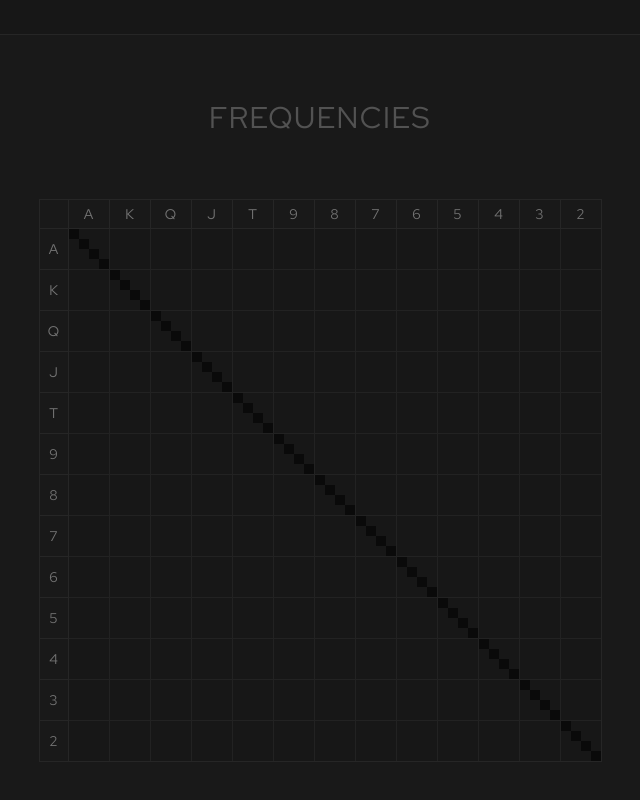
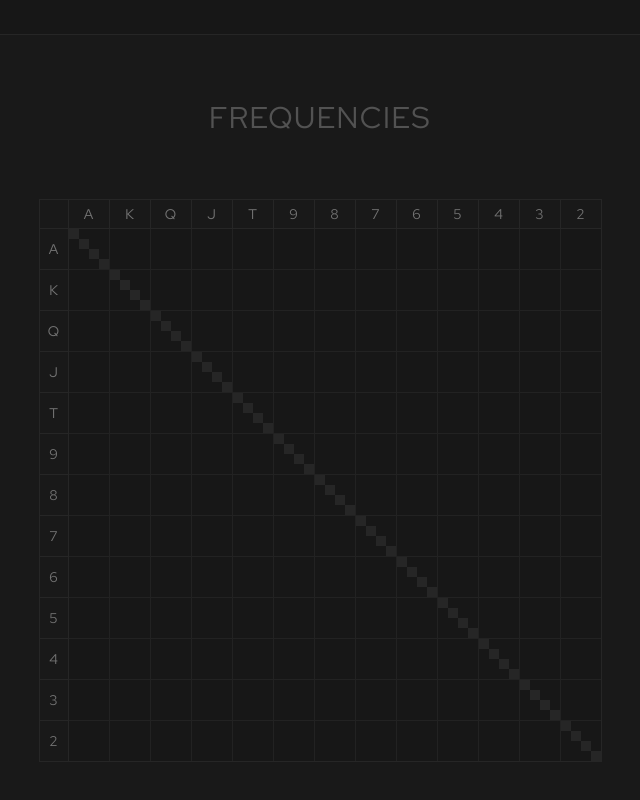
Before and after one commit to AlonLandmann/solver-client, a Next.js app: page / in a window 1280 px wide. Shown: the part 1251-2051 px from the top of the page, without its empty margins (320-960 px from the left). Built offline with nearby package versions, Linux system fonts and the light colour scheme; a web font is replaced by a local one.

Commit message:
add cell selection mechanisms

```diff
--- a/components/frequencies/FrequencyMatrix.js
+++ b/components/frequencies/FrequencyMatrix.js
@@ -1,7 +1,9 @@
 import useWindowWidth from "@/hooks/useWindowWidth";
-import { comboIndices, deckIndices, suits, values } from "@/lib/cards";
+import { comboIndices, combos, deckIndices, sameComboValues, suits, values } from "@/lib/cards";
+import { useState } from "react";
 
 export default function FrequencyMatrix({ spot, frequencies, setFrequencies }) {
+    const [selected, setSelected] = useState([]);
     const windowWidth = useWindowWidth();
     const headerWidth = 30;
     const cellWidth = Math.max(4, Math.min(10, Math.floor(((windowWidth - 80) - headerWidth - 13) / 52)));
@@ -23,12 +25,52 @@
 
         const combo = deckIndices[card1] < deckIndices[card2] ? card1 + card2 : card2 + card1;
         const index = comboIndices[combo];
+        const isSelected = selected.includes(combo);
 
         if (frequencies[index] === 0) {
-            return "bg-neutral-900";
+            return `bg-neutral-900 ${isSelected ? "border-t border-[#ff000044]" : "border-none"}`;
         }
 
-        return "bg-neutral-950";
+        return `bg-neutral-950 ${isSelected ? "border-t border-[#ff000044]" : "border-none"}`;
+    }
+
+    function handleSelect(e, v1, v2, s1, s2) {
+        const card1 = v1 + s1;
+        const card2 = v2 + s2;
+
+        if (card1 === card2) {
+            return;
+        }
+
+        if (spot.board.includes(card1) || spot.board.includes(card2)) {
+            return;
+        }
+
+        const combo = deckIndices[card1] < deckIndices[card2] ? card1 + card2 : card2 + card1;
+
+        setSelected(p => {
+            if (e.shiftKey && (e.ctrlKey || e.metaKey)) {
+                return p.filter(c => !sameComboValues(c, combo));
+            }
+
+            if (e.ctrlKey || e.metaKey) {
+                return p.concat(combos.filter(c => sameComboValues(c, combo)));;
+            }
+
+            if (e.shiftKey && e.altKey) {
+                return p.filter(c => !sameComboValues(c, combo) || c[1] !== c[3]);
+            }
+
+            if (e.altKey) {
+                return p.concat(combos.filter(c => sameComboValues(c, combo) && c[1] === c[3]));
+            }
+
+            if (selected.includes(combo)) {
+                return p.filter(c => c !== combo);
+            }
+
+            return p.concat([combo]);
+        });
     }
 
     return (
@@ -97,7 +139,9 @@
                                         style={{
                                             width: cellWidth,
                                             height: cellWidth,
+                                            borderTopWidth: cellWidth,
                                         }}
+                                        onClick={e => handleSelect(e, v1, v2, s1, s2)}
                                     >
 
                                     </div>
--- a/lib/cards.js
+++ b/lib/cards.js
@@ -20,3 +20,7 @@
         counter++;
     }
 }
+
+export function sameComboValues(combo1, combo2) {
+    return combo1[0] === combo2[0] && combo1[2] === combo2[2]
+}
```
